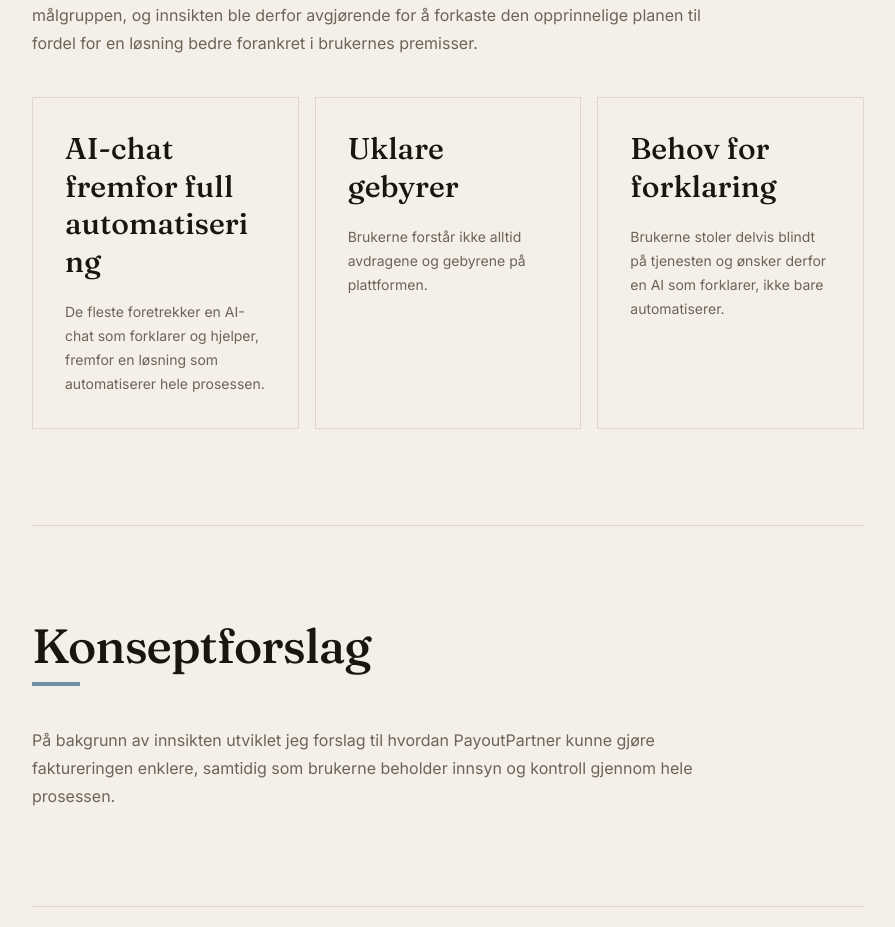
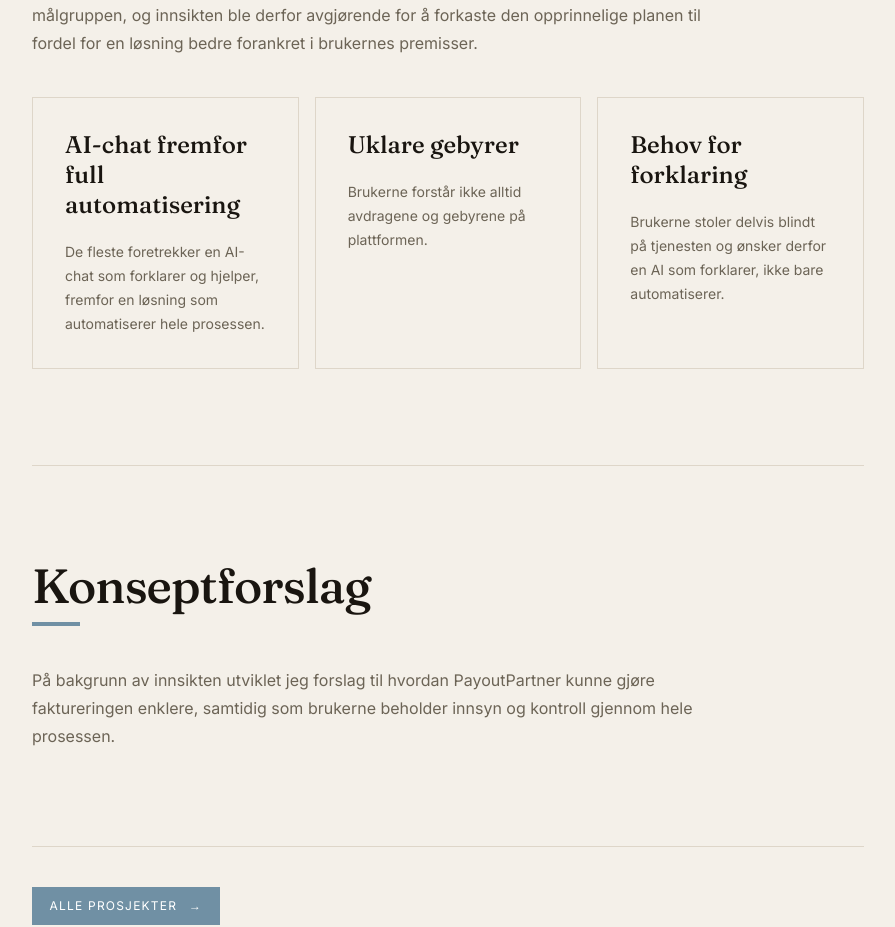
Before and after one commit to selmabk4/portfolio, a React (Vite) app: page /prosjekter/payoutpartner in a window 1280 px wide. Shown: the part 4120-5047 px from the top of the page, without its empty margins (192-1087 px from the left). Built offline with nearby package versions, Linux system fonts and the light colour scheme.

Commit message:
Reduce project detail card heading sizes

```diff
--- a/client/components/ProjectDetail.tsx
+++ b/client/components/ProjectDetail.tsx
@@ -634,7 +634,7 @@ export default function ProjectDetail({ project }: { project: ProjectDetailData
               </p>
               <div className="mt-10 grid gap-4 sm:grid-cols-3">
                 <article className="border border-border bg-background p-6 sm:p-8">
-                  <p className="font-serif text-2xl font-medium leading-tight text-foreground sm:text-3xl">
+                  <p className="font-serif text-xl font-medium leading-tight text-foreground sm:text-2xl">
                     AI-chat fremfor full automatisering
                   </p>
                   <p className="mt-5 text-sm leading-6 text-muted-foreground">
@@ -642,7 +642,7 @@ export default function ProjectDetail({ project }: { project: ProjectDetailData
                   </p>
                 </article>
                 <article className="border border-border bg-background p-6 sm:p-8">
-                  <p className="font-serif text-2xl font-medium leading-tight text-foreground sm:text-3xl">
+                  <p className="font-serif text-xl font-medium leading-tight text-foreground sm:text-2xl">
                     Uklare gebyrer
                   </p>
                   <p className="mt-5 text-sm leading-6 text-muted-foreground">
@@ -650,7 +650,7 @@ export default function ProjectDetail({ project }: { project: ProjectDetailData
                   </p>
                 </article>
                 <article className="border border-border bg-background p-6 sm:p-8">
-                  <p className="font-serif text-2xl font-medium leading-tight text-foreground sm:text-3xl">
+                  <p className="font-serif text-xl font-medium leading-tight text-foreground sm:text-2xl">
                     Behov for forklaring
                   </p>
                   <p className="mt-5 text-sm leading-6 text-muted-foreground">
```
